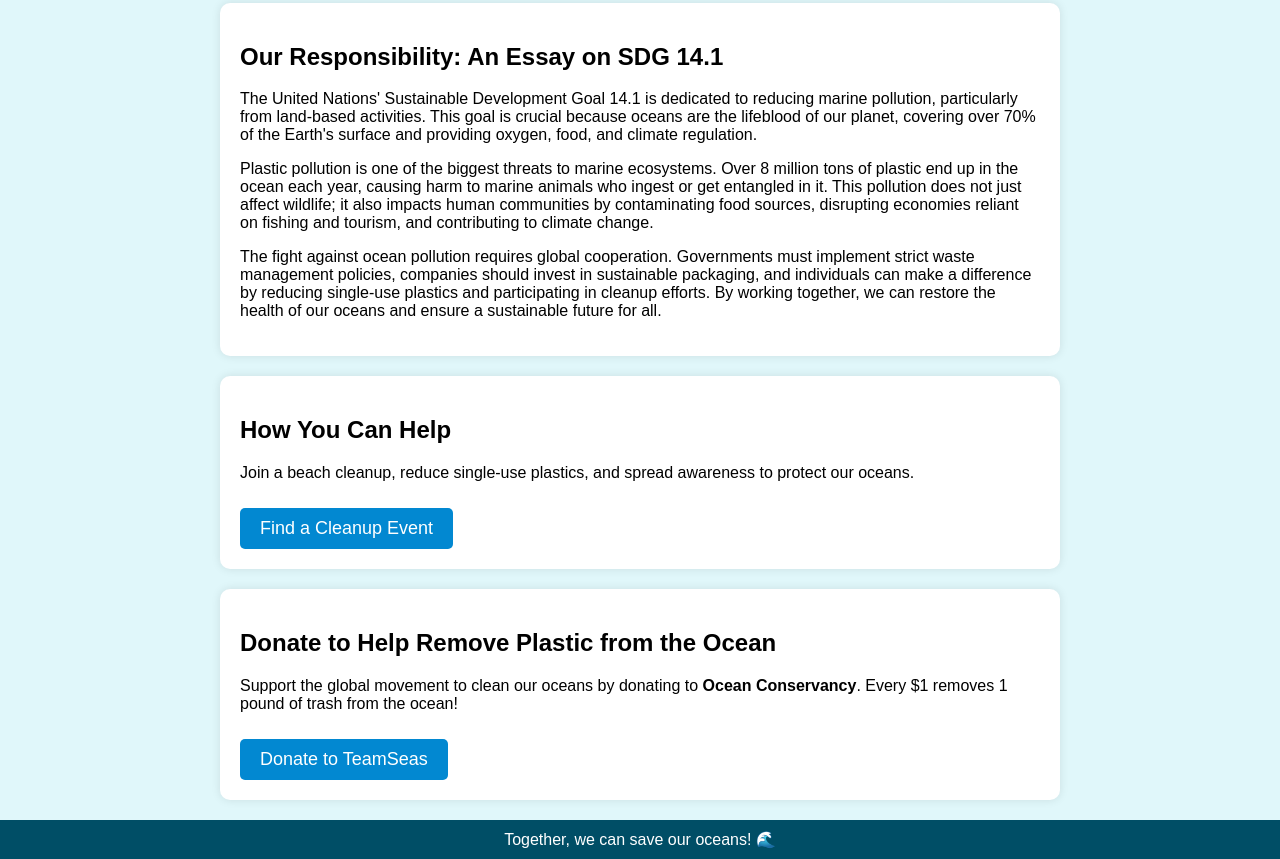
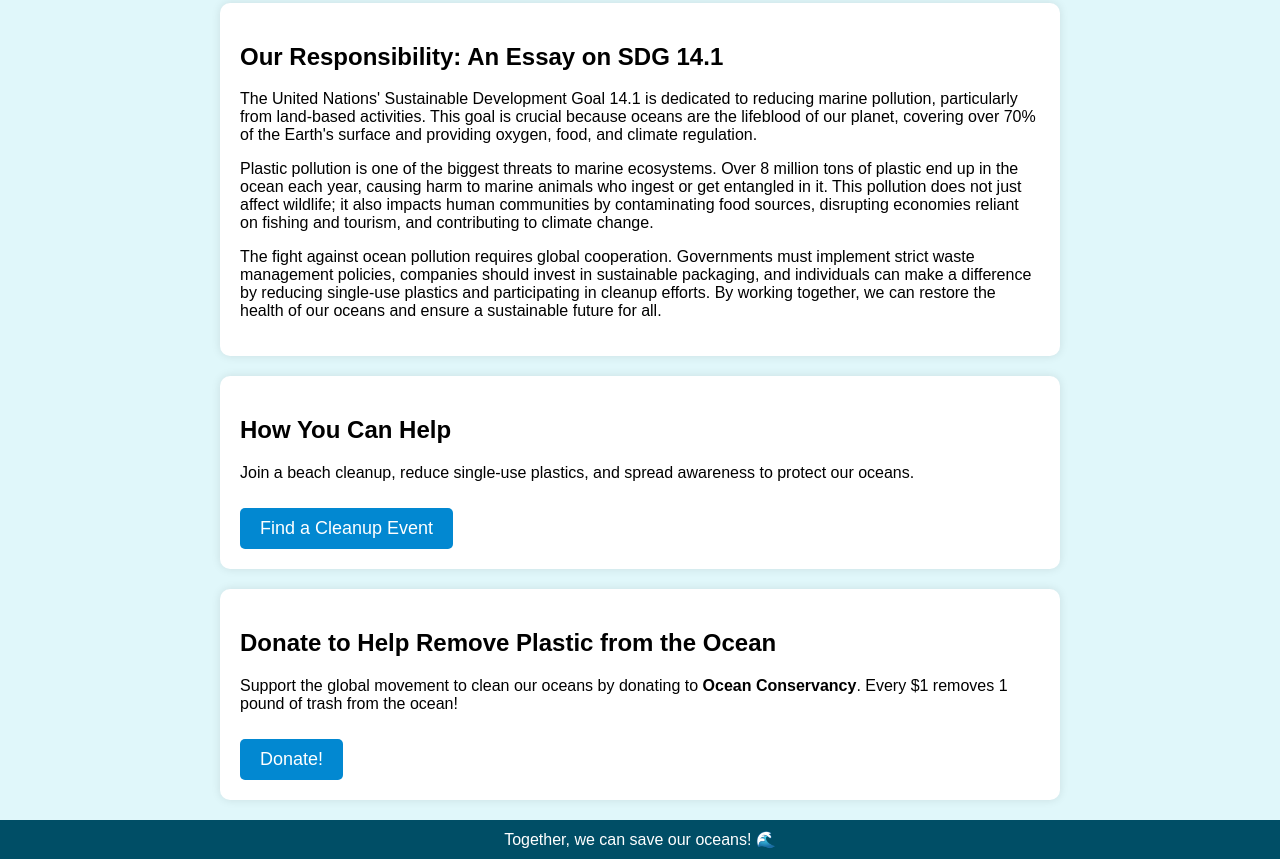
Before and after one commit to LoganMakesWebs/SDG-14.1, a plain HTML site: page index.html in a window 1280 px wide. Shown: the part 409-1268 px from the top of the page. Drawn offline with Linux system fonts and the light colour scheme.

Commit message:
Update index.html

```diff
--- a/index.html
+++ b/index.html
@@ -97,7 +97,7 @@
 <section>
     <h2>Donate to Help Remove Plastic from the Ocean</h2>
     <p>Support the global movement to clean our oceans by donating to <strong>Ocean Conservancy</strong>. Every $1 removes 1 pound of trash from the ocean!</p>
-    <a href="https://donate.oceanconservancy.org/page/137392/donate/1" class="cta-button" target="_blank">Donate to TeamSeas</a>
+    <a href="https://donate.oceanconservancy.org/page/137392/donate/1" class="cta-button" target="_blank">Donate!</a>
 </section>
 
 <footer>
```
